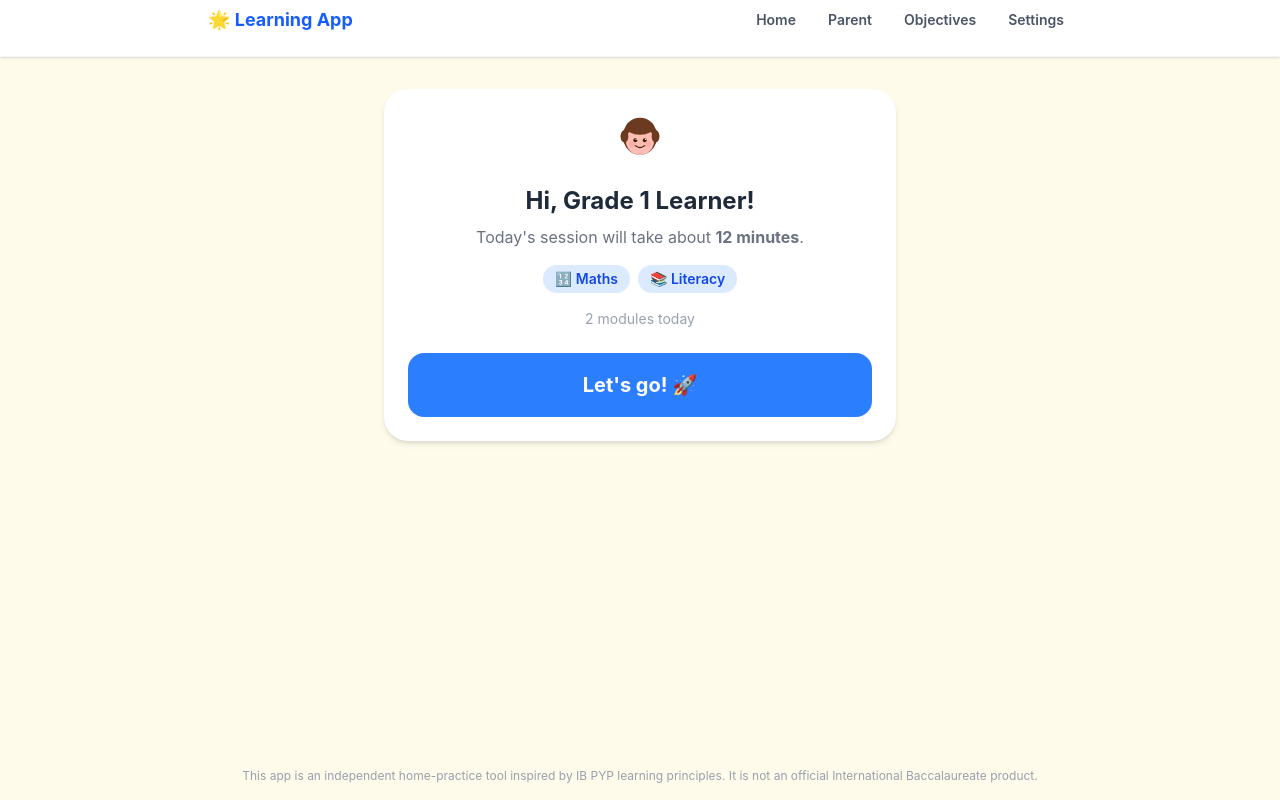
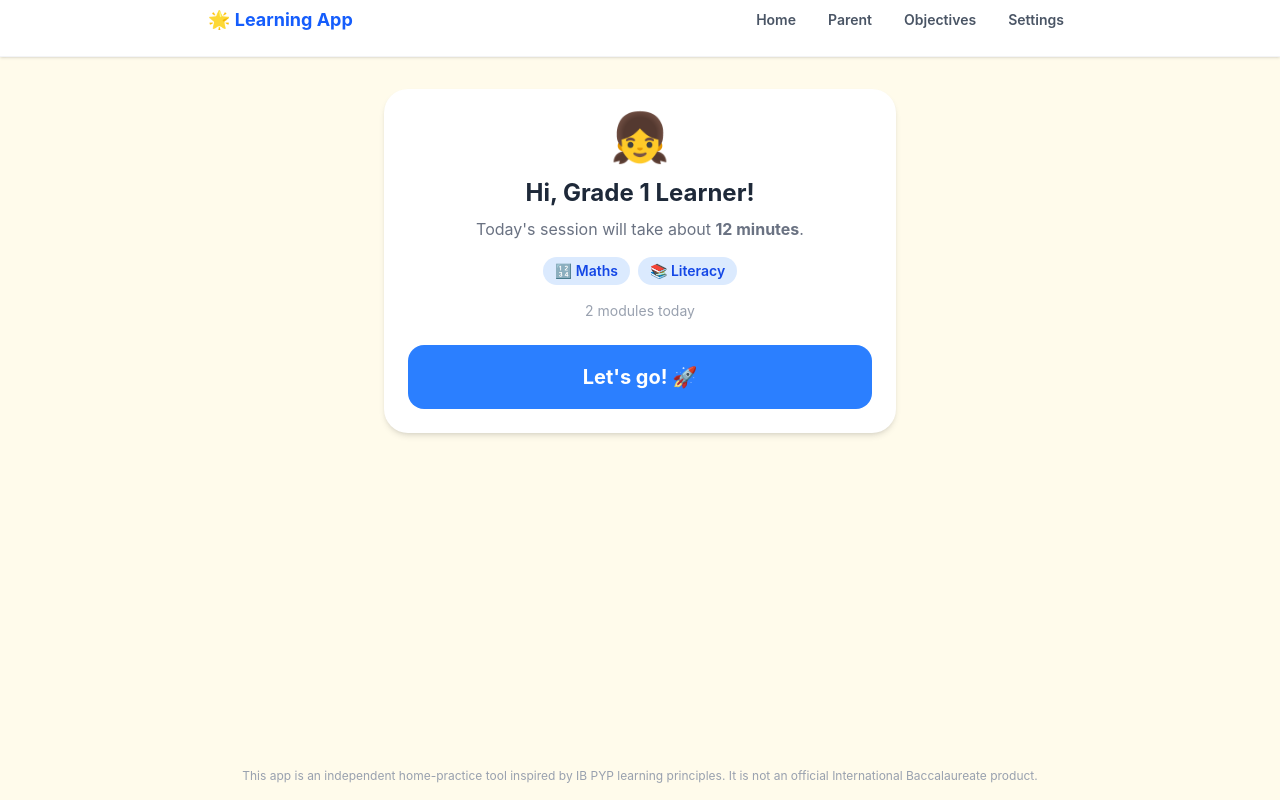
Before and after one commit to fferas/learning-app, a Next.js app: page /learning-app/learn/daughter-grade-1 in a window 1280 px wide. Built offline with nearby package versions, Linux system fonts and the light colour scheme.

Commit message:
Use 👧 emoji for Grade 1 learner avatar throughout the app
Replaces GirlAvatar SVG in SessionPage and removes the now-unused
GirlAvatar component entirely. Both learners now consistently use
emoji avatars (👧 / 👦) across all pages.

https://claude.ai/code/session_016xbRbHmaDqeyuf9NRm3oPW

```diff
--- a/src/app/learn/[learnerId]/SessionPage.tsx
+++ b/src/app/learn/[learnerId]/SessionPage.tsx
@@ -1,7 +1,6 @@
 "use client";
 
 import { useEffect, useState, use } from "react";
-import { GirlAvatar } from "@/components/ui/GirlAvatar";
 import { useRouter } from "next/navigation";
 import { learners } from "@/data/learners";
 import { objectives } from "@/data/objectives";
@@ -154,11 +153,9 @@ export default function SessionPage({
       <div className="flex flex-col items-center gap-6 max-w-lg mx-auto">
         <Card className="w-full text-center">
           <div className="flex justify-center mb-4">
-            {learner.id === "son-kg1" ? (
-              <span className="text-5xl">👦</span>
-            ) : (
-              <GirlAvatar size={56} />
-            )}
+            <span className="text-5xl">
+              {learner.id === "son-kg1" ? "👦" : "👧"}
+            </span>
           </div>
           <h1 className="text-2xl font-bold text-gray-800 mb-2">
             Hi, {learner.displayName}!
--- a/src/components/ui/GirlAvatar.tsx
+++ /dev/null
@@ -1,39 +0,0 @@
-export function GirlAvatar({ size = 72 }: { size?: number }) {
-  return (
-    <svg
-      width={size}
-      height={size}
-      viewBox="0 0 72 72"
-      fill="none"
-      xmlns="http://www.w3.org/2000/svg"
-      aria-hidden="true"
-    >
-      {/* Brown hair — back layer */}
-      <ellipse cx="36" cy="30" rx="22" ry="24" fill="#6B3A1F" />
-      {/* Face */}
-      <circle cx="36" cy="36" r="18" fill="#FDBCB4" />
-      {/* Hair top + sides over face */}
-      <ellipse cx="36" cy="18" rx="18" ry="10" fill="#6B3A1F" />
-      {/* Hair pigtails */}
-      <ellipse cx="16" cy="30" rx="5" ry="8" fill="#6B3A1F" />
-      <ellipse cx="56" cy="30" rx="5" ry="8" fill="#6B3A1F" />
-      {/* Eyes */}
-      <circle cx="30" cy="35" r="2.5" fill="#3B2204" />
-      <circle cx="42" cy="35" r="2.5" fill="#3B2204" />
-      {/* Eye shine */}
-      <circle cx="31" cy="34" r="0.8" fill="white" />
-      <circle cx="43" cy="34" r="0.8" fill="white" />
-      {/* Smile */}
-      <path
-        d="M30 42 Q36 47 42 42"
-        stroke="#3B2204"
-        strokeWidth="1.5"
-        strokeLinecap="round"
-        fill="none"
-      />
-      {/* Cheeks */}
-      <circle cx="26" cy="40" r="4" fill="#F4A0A0" opacity="0.5" />
-      <circle cx="46" cy="40" r="4" fill="#F4A0A0" opacity="0.5" />
-    </svg>
-  );
-}
```
